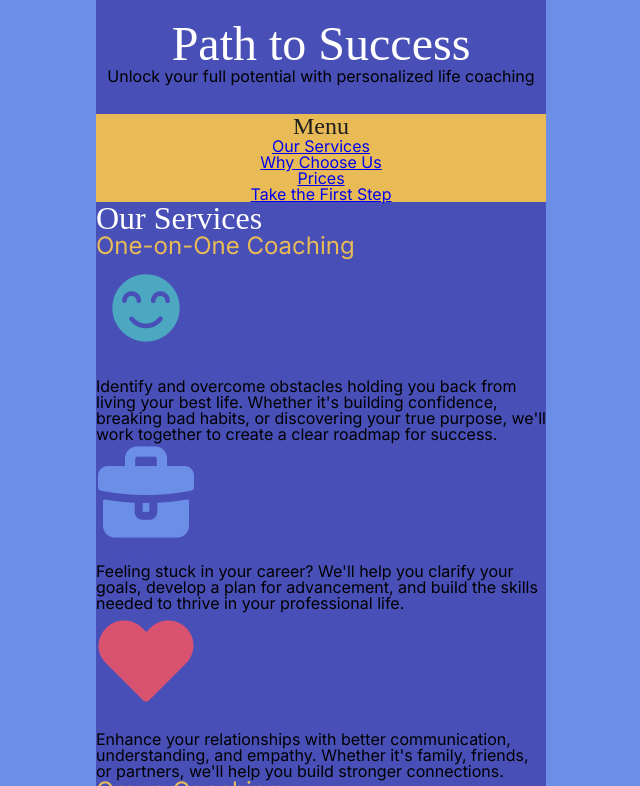
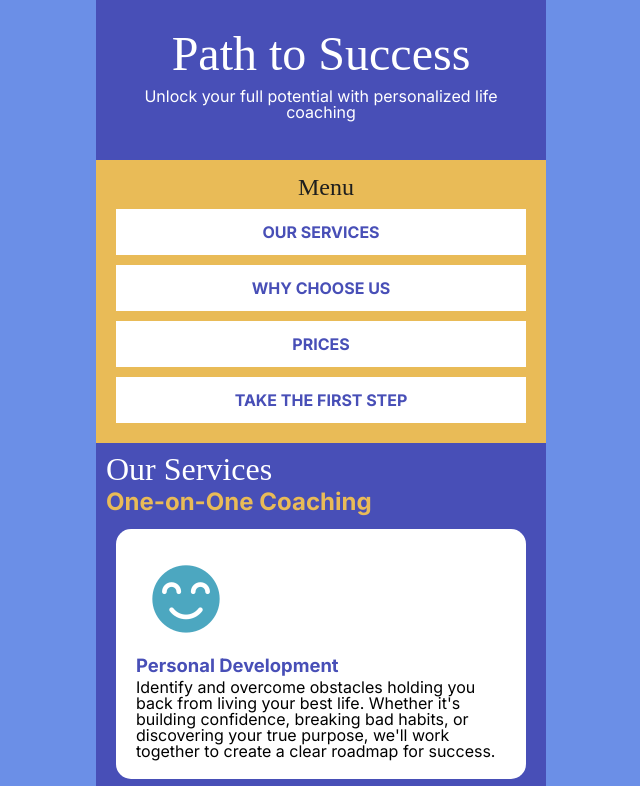
Before and after one commit to mflitton/path-to-success, a plain HTML site: page index.html in a window 1280 px wide. Shown: the top 786 px of the page, without its empty margins (319-959 px from the left). Drawn offline with Linux system fonts and the light colour scheme; a web font is replaced by a local one.

Commit message:
css update

```diff
--- a/index.html
+++ b/index.html
@@ -15,10 +15,10 @@
             <nav>
                 <h2>Menu</h2>
                 <ul>
-                    <li><a href="#">Our Services</a></li>
-                    <li><a href="#">Why Choose Us</a></li>
-                    <li><a href="#">Prices</a></li>
-                    <li><a href="#">Take the First Step</a></li>
+                    <li><a href="#">OUR SERVICES</a></li>
+                    <li><a href="#">WHY CHOOSE US</a></li>
+                    <li><a href="#">PRICES</a></li>
+                    <li><a href="#">TAKE THE FIRST STEP</a></li>
                 </ul>
             </nav>
         </header>
--- a/styles.css
+++ b/styles.css
@@ -1,5 +1,6 @@
 
 /* IMPORTED FONTS */
+
 @import url("https://fonts.googleapis.com/css2?family=Inter:ital,opsz,wght@0,14..32,100..900;1,14..32,100..900&family=Kavoon&display=swap");
 
 /* CSS RESET */
@@ -82,6 +83,19 @@ h1 {
 
 nav {
 	background-color: var(--Yellow);
+	padding: 5px 0 10px 0;
+}
+
+nav a {
+	text-decoration: none;
+	color: var(--Purple);
+}
+
+nav li {
+	background-color: var(--White);
+	margin: 10px 20px;
+	padding: 15px 0;
+	font-weight: bolder;
 }
 
 nav h2 {
@@ -91,11 +105,14 @@ nav h2 {
 
 h2 {
 	font-size: 2em;
+	padding: 10px 0 0 10px;
 }
 
 h3 {
 	font-size: 1.5em;
 	color: var(--Yellow);
+	font-weight: bolder;
+	padding: 5px 0 5px 10px;
 }
 
 h4 {
@@ -109,12 +126,29 @@ header {
 	text-align: center;
 }
 
+header p {
+	color: var(--White);
+	padding: 10px 20px;
+
+}
+
 #header {
-	padding: 20px 0 30px 0;
+	padding: 30px 0 30px 0;
 }
 
 #our-services {
 	background-color: var(--Purple);
+}
+
+#personal-development {
+	background-color: var(--White);
+	margin: 10px 20px;
+	padding: 20px;
+	border-radius: 15px;
+}
+
+#our-services h4 {
+	padding: 5px 0;
 }
 
 #why-choose-us {
```
